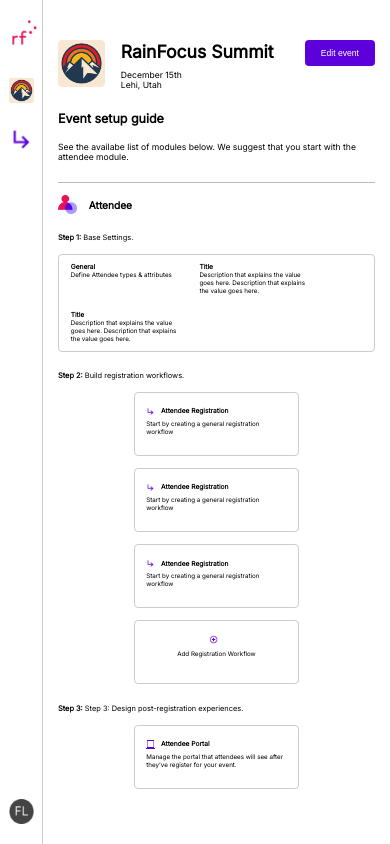
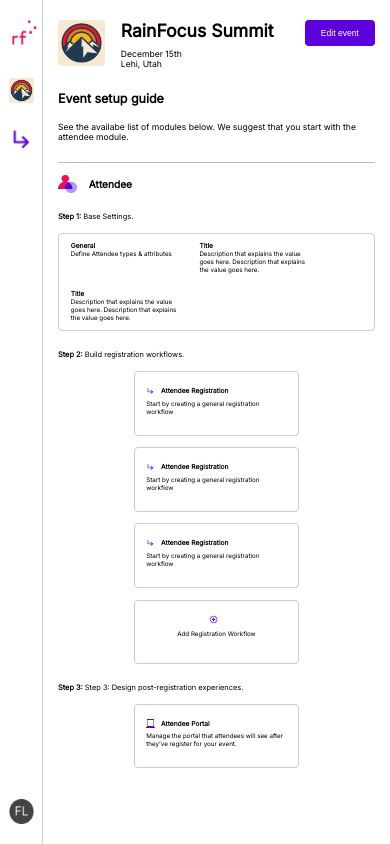
Before and after one commit to luis96raul1/rainfocus-summit, a React (Create React App) app: page / in a window 390 px wide. Built offline with nearby package versions, Linux system fonts and the light colour scheme.

Commit message:
top margin in summit updated for mobile

```diff
--- a/src/components/subPages/summit.scss
+++ b/src/components/subPages/summit.scss
@@ -83,7 +83,7 @@
 
 @media (max-width: 765px) {
   .summit-body {
-    margin: 40px 0 0 15px;
+    margin: 5vw 0 0 15px;
     padding-right: 15px;
 
     .header-container {
```
